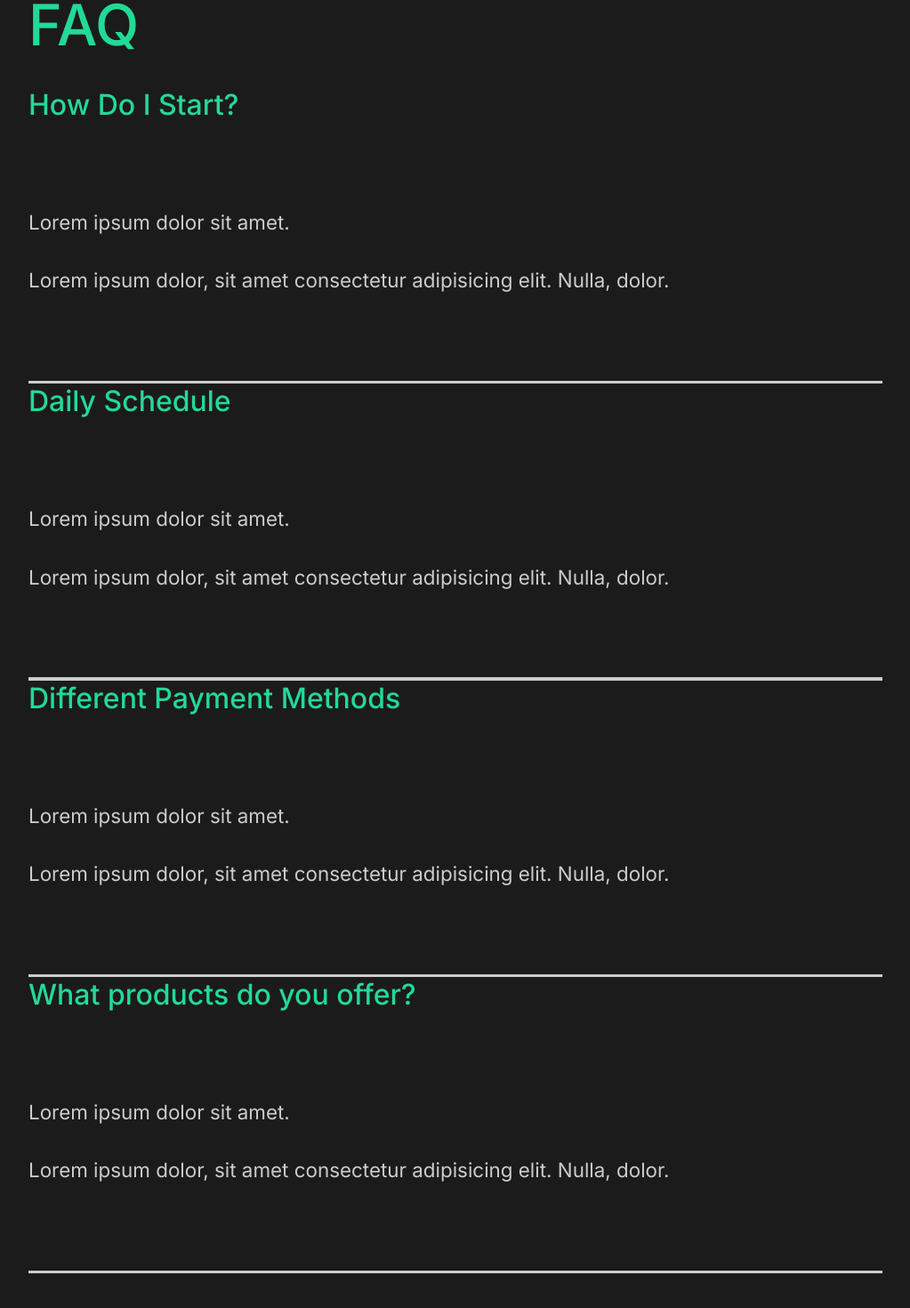
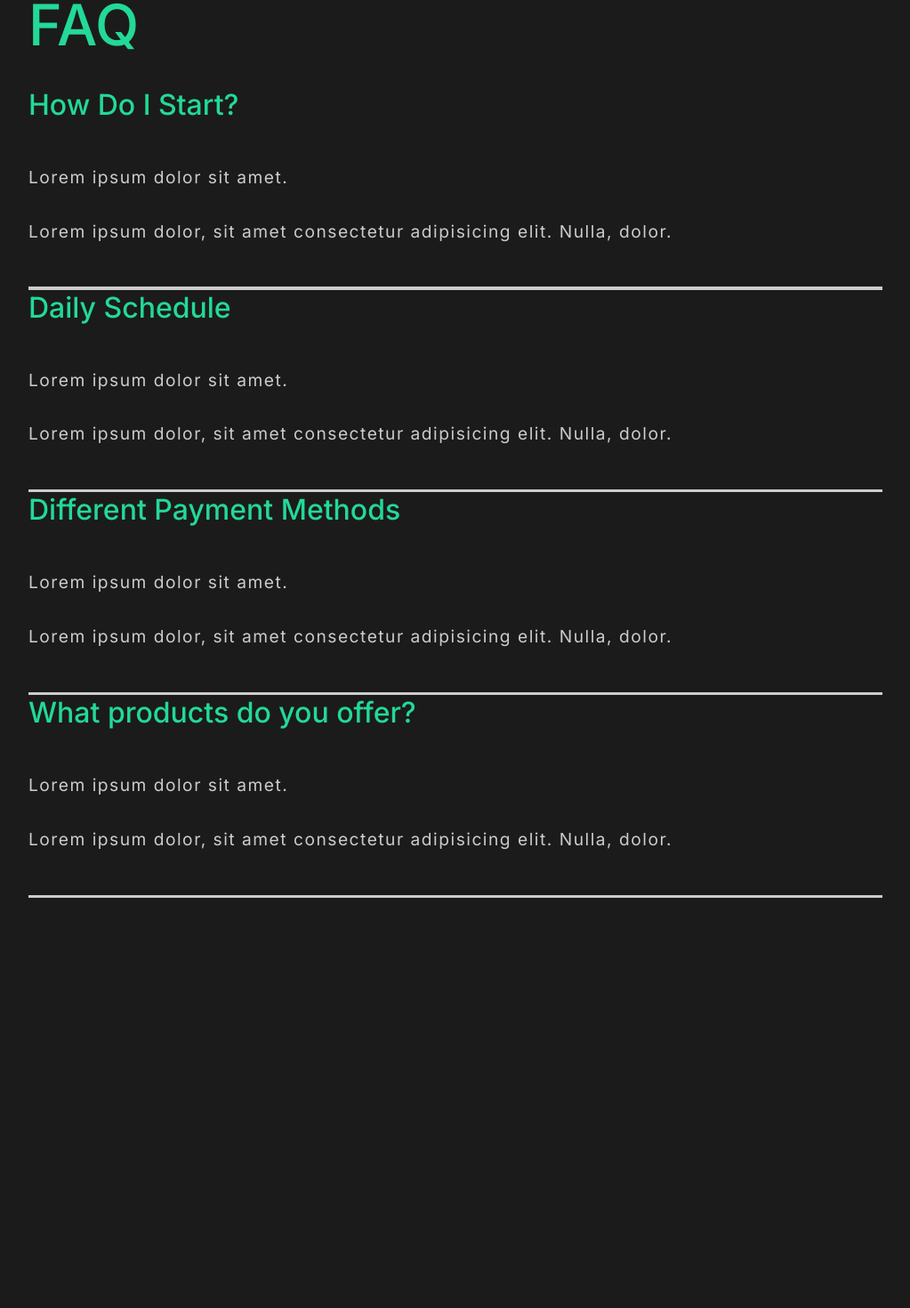
Before and after one commit to sujoyduttajad/Capture-Portfolio, a React (Create React App) app: page / in a window 1280 px wide. Shown: the part 2399-3869 px from the top of the page at 89% size, without its empty margins (128-1151 px from the left). After the commit the page ends 3488 px from the top, so only its background shows below. Built offline with nearby package versions, Linux system fonts and the light colour scheme.

Commit message:
Update FaqSection.js

```diff
--- a/src/components/FaqSection.js
+++ b/src/components/FaqSection.js
@@ -18,14 +18,12 @@ const FAQ = styled(Layout)`
     /* margin: 2rem 0; */
     width: 100%;
   }
-  .question {
-    padding: 3rem 0;
-    cursor: pointer;
-  }
   .answer {
     padding: 2rem 0;
     p {
       padding: 1rem 0;
+      font-size: 1.2rem;
+      letter-spacing: 1.5px;
     }
   }
 `;
@@ -38,7 +36,6 @@ const FaqSection = () => {
       </h2>
 
       <Toggle title="How Do I Start?">
-        <div className="question">
         <div className="answer">
           <p>Lorem ipsum dolor sit amet.</p>
           <p>
@@ -46,10 +43,8 @@ const FaqSection = () => {
             dolor.
           </p>
         </div>
-        </div>
       </Toggle>
       <Toggle title="Daily Schedule">
-        <div className="question">
         <div className="answer">
           <p>Lorem ipsum dolor sit amet.</p>
           <p>
@@ -57,10 +52,8 @@ const FaqSection = () => {
             dolor.
           </p>
         </div>
-        </div>
       </Toggle>
       <Toggle title="Different Payment Methods">
-        <div className="question">
         <div className="answer">
           <p>Lorem ipsum dolor sit amet.</p>
           <p>
@@ -68,10 +61,8 @@ const FaqSection = () => {
             dolor.
           </p>
         </div>
-        </div>
       </Toggle>
       <Toggle title="What products do you offer?">
-        <div className="question">
         <div className="answer">
           <p>Lorem ipsum dolor sit amet.</p>
           <p>
@@ -79,7 +70,6 @@ const FaqSection = () => {
             dolor.
           </p>
         </div>
-        </div>
       </Toggle>
     </FAQ>
   );
```
Lines whose indentation alone changed are shown as unchanged.
